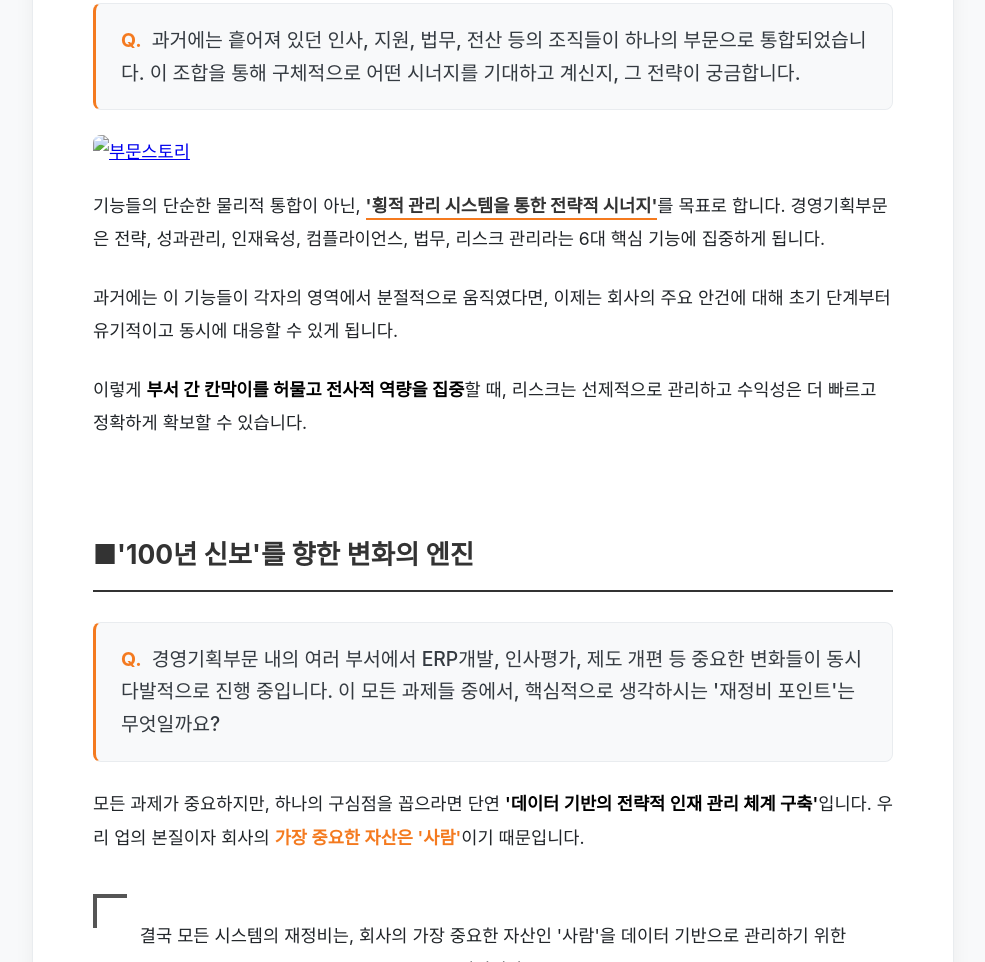
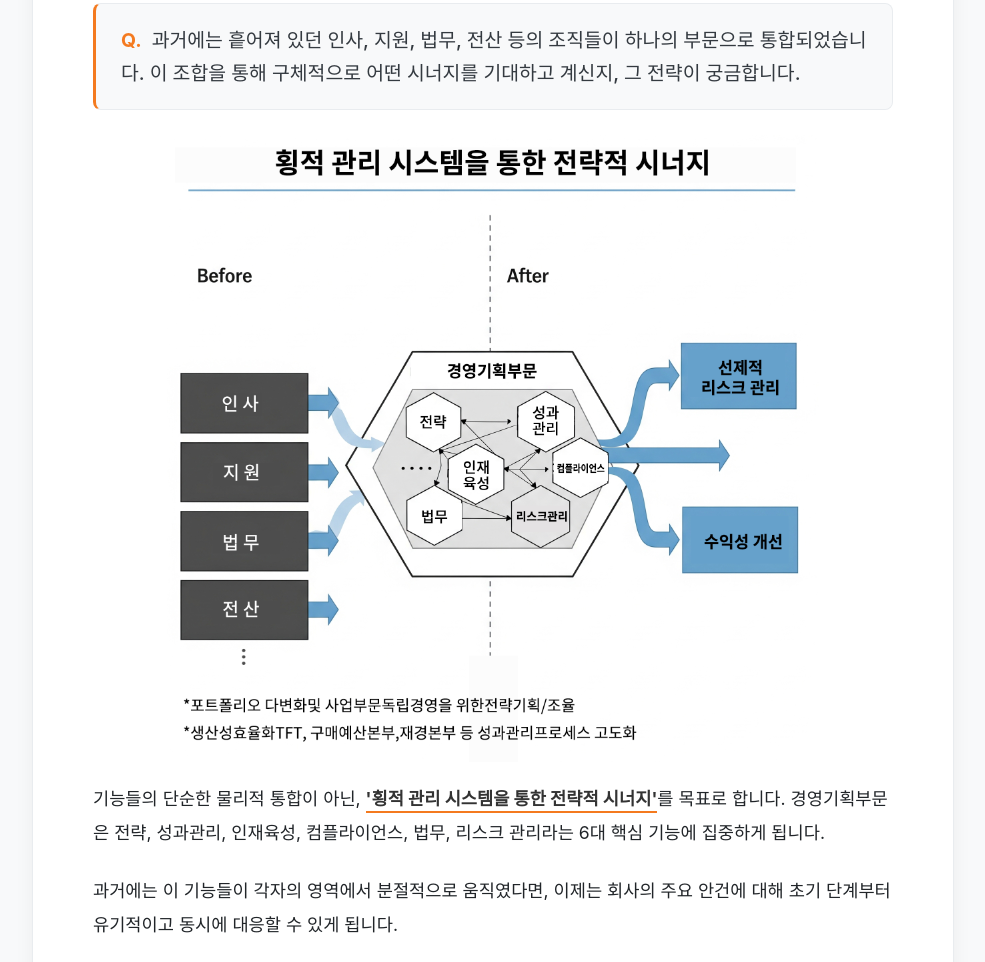
Before and after one commit to SHINBO1972/NEWS-, a plain HTML site: page article7.html in a window 1280 px wide. Shown: the part 4436-5398 px from the top of the page, without its empty margins (147-1132 px from the left). Drawn offline with Linux system fonts and the light colour scheme.

Commit message:
Update article7.html

```diff
--- a/article7.html
+++ b/article7.html
@@ -182,7 +182,7 @@
 
                 <div class="interview-qna-block">
                     <p class="interview-question">과거에는 흩어져 있던 인사, 지원, 법무, 전산 등의 조직들이 하나의 부문으로 통합되었습니다. 이 조합을 통해 구체적으로 어떤 시너지를 기대하고 계신지, 그 전략이 궁금합니다.</p>
-                                   <a href="횡적관리.png"><img src="부문스토리" alt="부문스토리"></a>
+                                   <a href="횡적관리.png"><img src="횡적관리.png" alt="부문스토리"></a>
                     <p>기능들의 단순한 물리적 통합이 아닌, <span class="highlight-text">'횡적 관리 시스템을 통한 전략적 시너지'</span>를 목표로 합니다. 경영기획부문은 전략, 성과관리, 인재육성, 컴플라이언스, 법무, 리스크 관리라는 6대 핵심 기능에 집중하게 됩니다.</p>
                     <p>과거에는 이 기능들이 각자의 영역에서 분절적으로 움직였다면, 이제는 회사의 주요 안건에 대해 초기 단계부터 유기적이고 동시에 대응할 수 있게 됩니다. </p>
                     <p>이렇게 <strong>부서 간 칸막이를 허물고 전사적 역량을 집중</strong>할 때, 리스크는 선제적으로 관리하고 수익성은 더 빠르고 정확하게 확보할 수 있습니다.</p>
```
